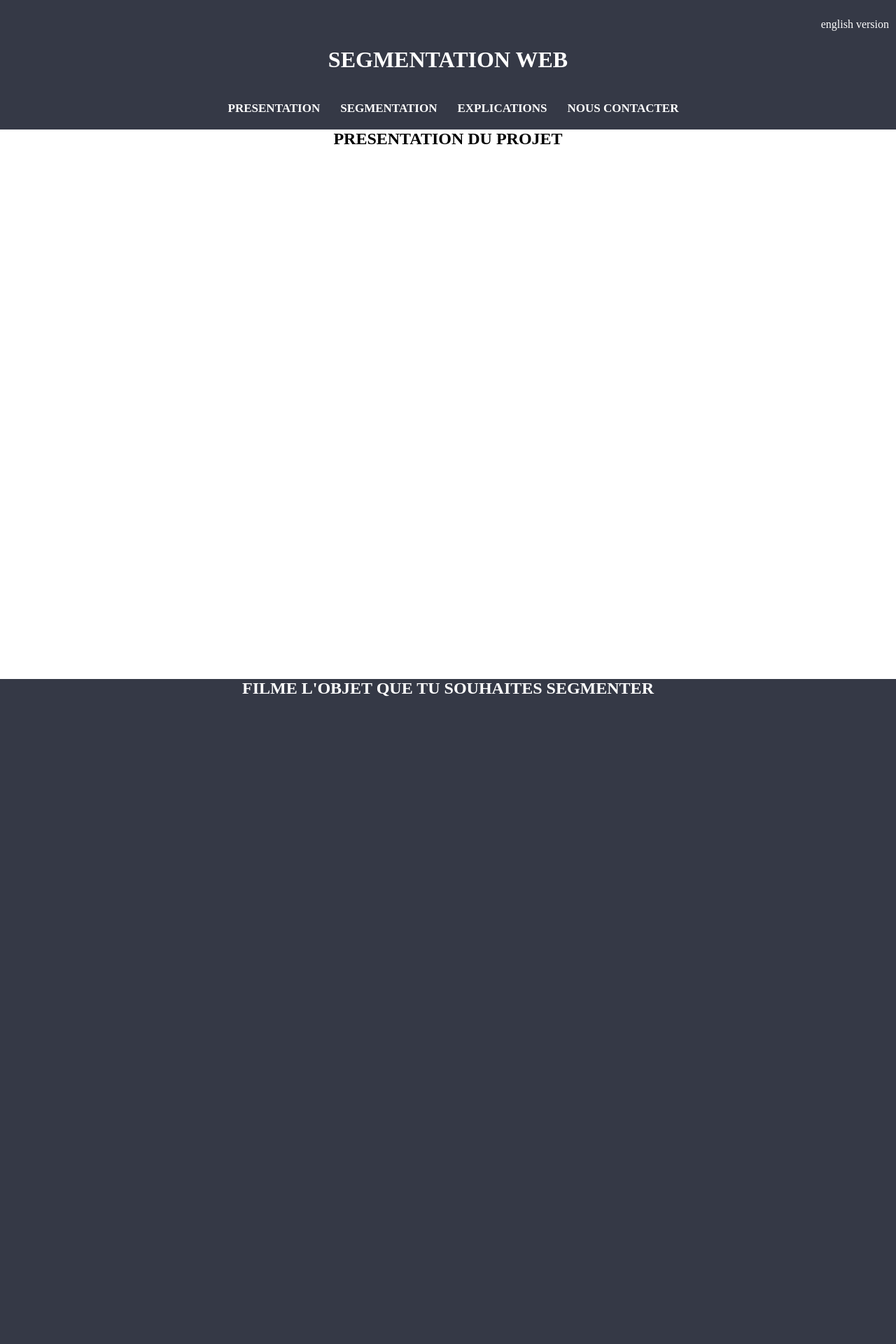
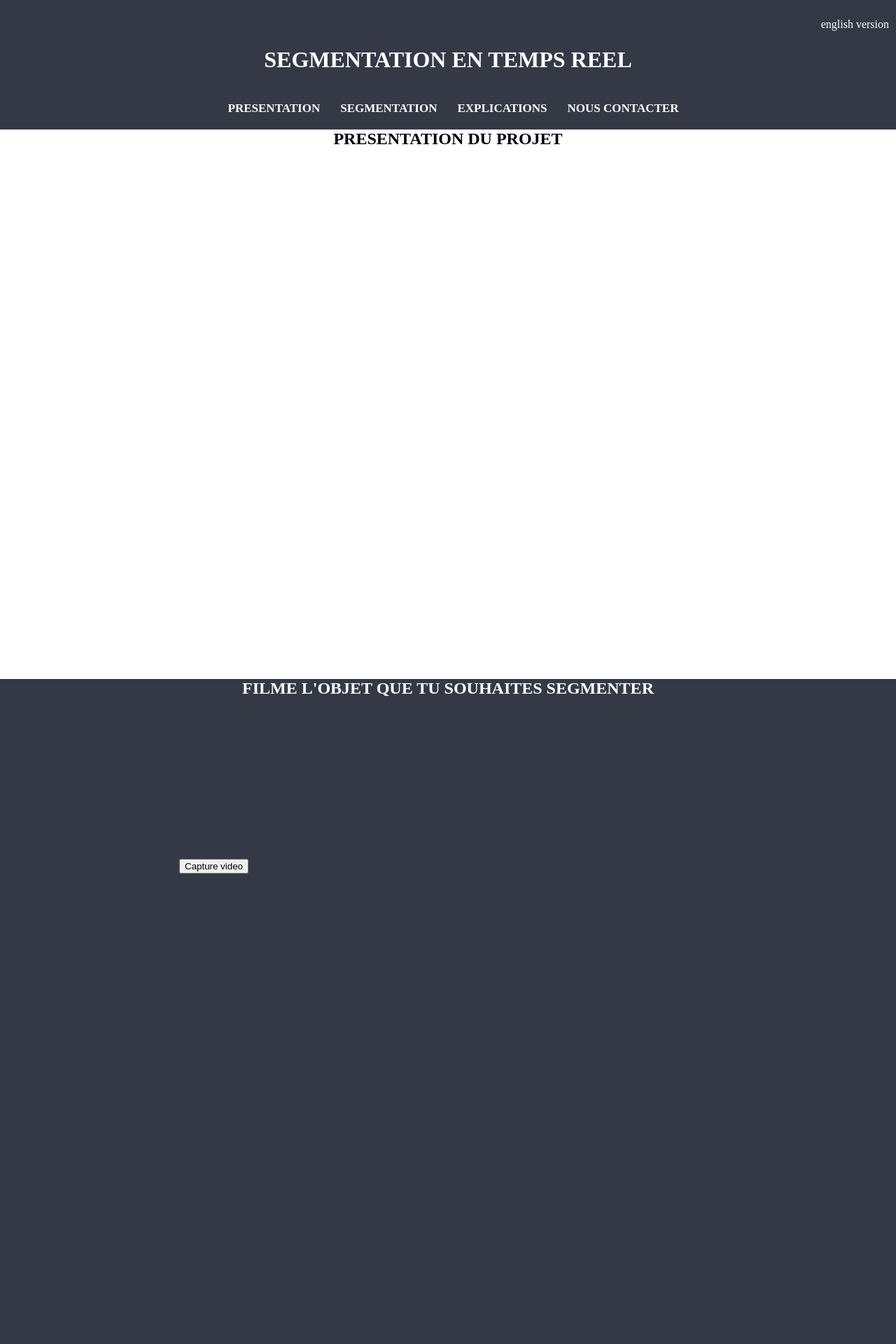
Before and after one commit to etiennelndr/picasso, a Flask app: page /camera.fr in a window 1280 px wide. Shown: the top 1920 px of the page at 70% size. Run offline with Flask 2, Linux system fonts and the light colour scheme; parts of the project's set-up code (start-up, migrations or seed data) failed here and were passed over; some libraries are stand-ins or nearby versions.

Commit message:
Few changes in html and css

```diff
--- a/picasso/server/static/css/camera.css
+++ b/picasso/server/static/css/camera.css
@@ -1,3 +1,12 @@
+.noselect {
+  -webkit-touch-callout: none; /* iOS Safari */
+    -webkit-user-select: none; /* Safari */
+     -khtml-user-select: none; /* Konqueror HTML */
+       -moz-user-select: none; /* Old versions of Firefox */
+        -ms-user-select: none; /* Internet Explorer/Edge */
+            user-select: none; /* Non-prefixed version, currently
+                                  supported by Chrome, Opera and Firefox */
+}
 #video {
     width: 60%;
     top: 200px;
@@ -115,8 +124,14 @@ footer.contact {
 
 /* tablets */
 @media screen and (max-width: 768px) {
+    header {
+        height: 250px;
+    }
 }
 
 /* mobiles */
 @media screen and (max-width: 480px) {
+    header li {
+        font-size: 13px;
+    }
 }
--- a/picasso/server/templates/camera.fr.html
+++ b/picasso/server/templates/camera.fr.html
@@ -24,23 +24,28 @@
 				<a class="hvr-grow" href="{{ url_for('english_version') }}">english version</a>
 			</div>
 			<div class="title">
-				<h1>
-					SEGMENTATION WEB
+				<h1 class="noselect">
+					SEGMENTATION EN TEMPS REEL
 				</h1>
 			</div>
 			<div id="menu">
 				<ul>
 					<li class="hvr-float" onclick="scrollto('presentation');">
-						PRESENTATION
+                        <span class="noselect">PRESENTATION</span>
 					</li>
-					<li class="hvr-float" onclick="scrollto('segmentation');">SEGMENTATION</li>
+					<li class="hvr-float" onclick="scrollto('segmentation');">
+                        <span class="noselect">SEGMENTATION</span>
+                    </li>
 					<li
 						class="hvr-float"
+                        class="noselect"
 						onclick="scrollto('explanations');"
 					>
-						EXPLICATIONS
+                        <span class="noselect">EXPLICATIONS</span>
 					</li>
-					<li class="hvr-float" onclick="scrollto('contact');">NOUS CONTACTER</li>
+					<li class="hvr-float" onclick="scrollto('contact');">
+                        <span class="noselect">NOUS CONTACTER</span>
+                    </li>
 				</ul>
 			</div>
 		</header>
@@ -61,7 +66,9 @@
 					<video autoplay id="video" class="center"></video>
 					<script src="{{ url_for('static', filename='js/camera.js') }}">
 					</script>
+					<p><button class="capture-button">Capture video</button>
 				</div>
+
 			</div>
 		</section>
 		<section class="explanations">
```
Also changed, not shown: picasso/server/templates/camera.en.html (+9 -5 lines).
